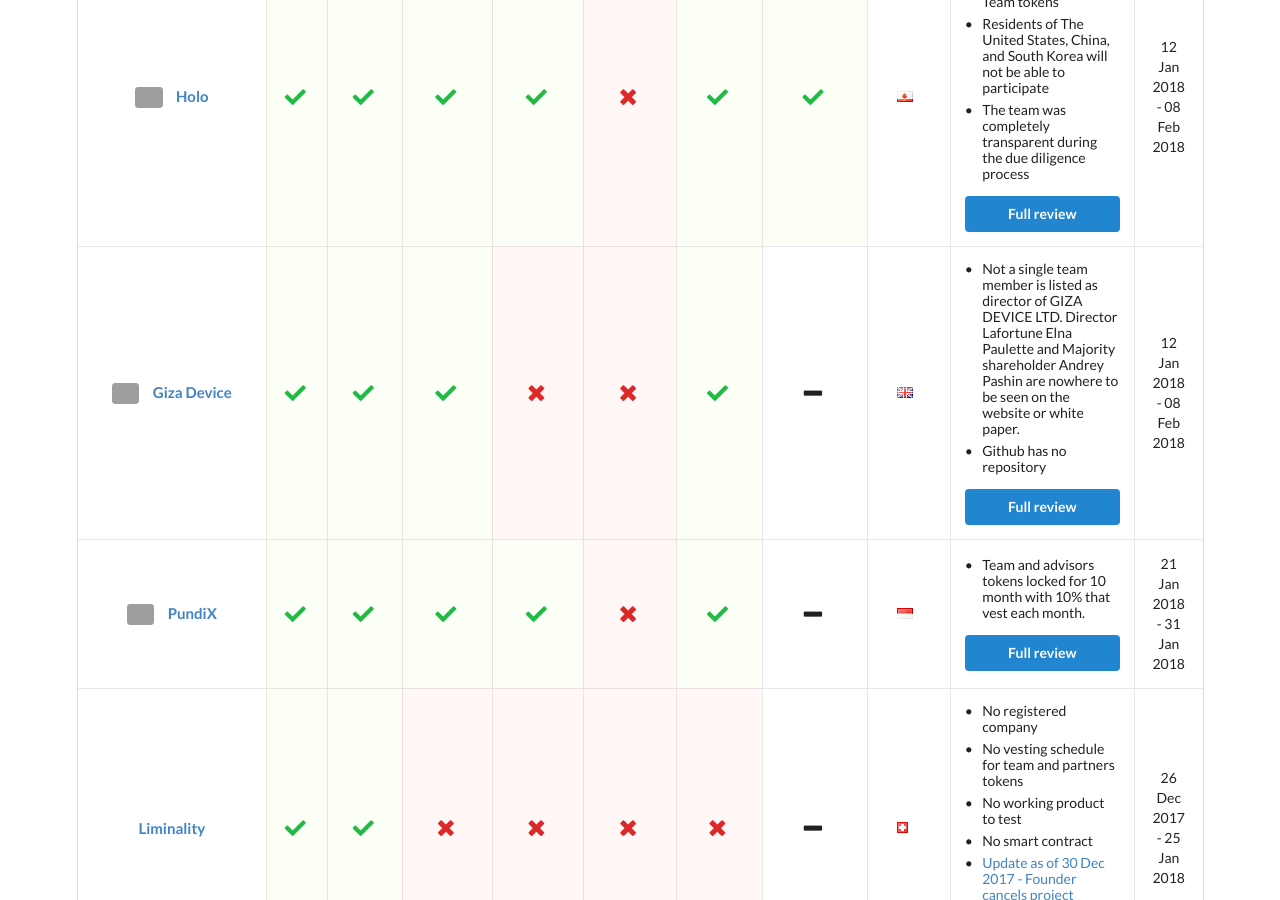
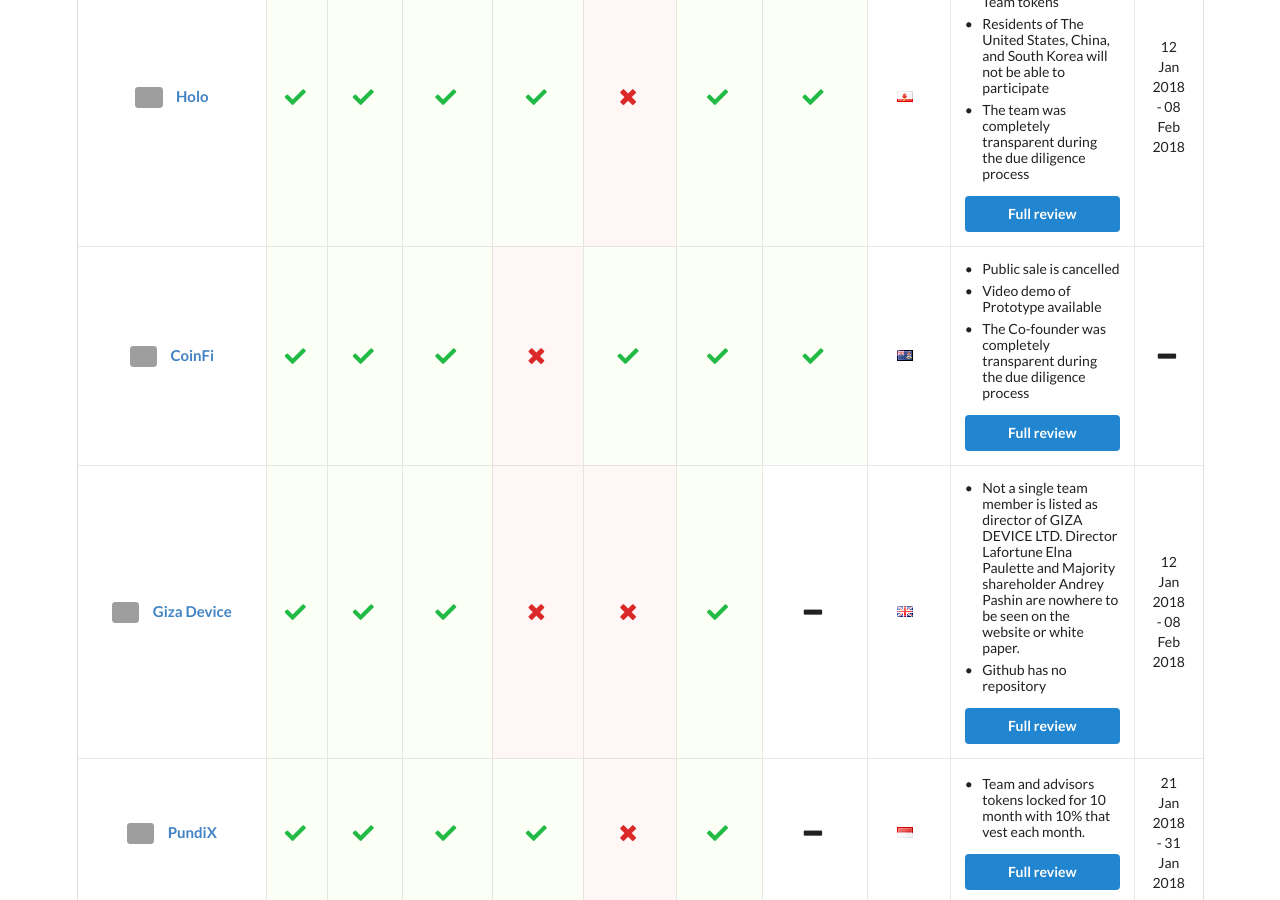
Before and after one commit to ico-check/ico-check, a Jekyll site: the page built from index.md, in a window 1280 px wide and 900 px high, scrolled down 1410 px. Built offline with Jekyll 4.4.1, drawn with Linux system fonts in a browser that asks for light colours; nearby versions of some CDN libraries; grey boxes are pictures that could not be loaded.

Commit message:
31-coinfi-ico-check
Coinfi added

```diff
--- a/_data/icos.yml
+++ b/_data/icos.yml
@@ -97,6 +97,26 @@
   ico_end_date: 2018-02-08T11:00:00Z
   safe: false
   issue_url: https://github.com/ico-check/ico-check/issues/24
+
+- name: CoinFi
+  image: https://i.imgur.com/92Ni9MC.jpg
+  url: https://sale.coinfi.com/
+  real_team: true
+  github: true
+  smart_contract: true
+  product: false
+  min_vesting: true
+  have_company: true
+  transparent: true
+  location: Cayman Islands
+  comments:
+    - content: Public sale is cancelled
+    - content: Video demo of Prototype available
+    - content: The Co-founder was completely transparent during the due diligence process
+  ico_start_date:
+  ico_end_date:
+  safe:
+  issue_url: https://github.com/ico-check/ico-check/issues/33
 
 - name: Giza Device
   image: https://i.imgur.com/7xNufAl.jpg
```
